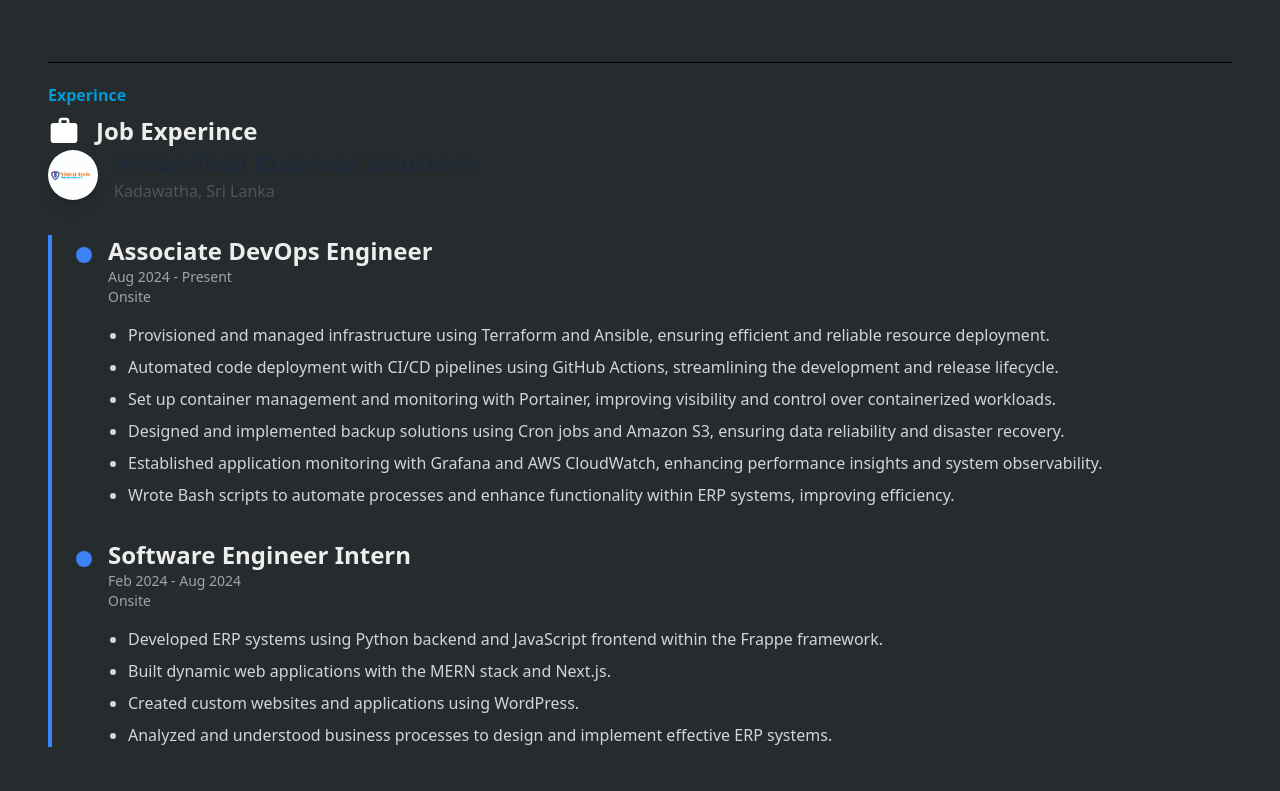
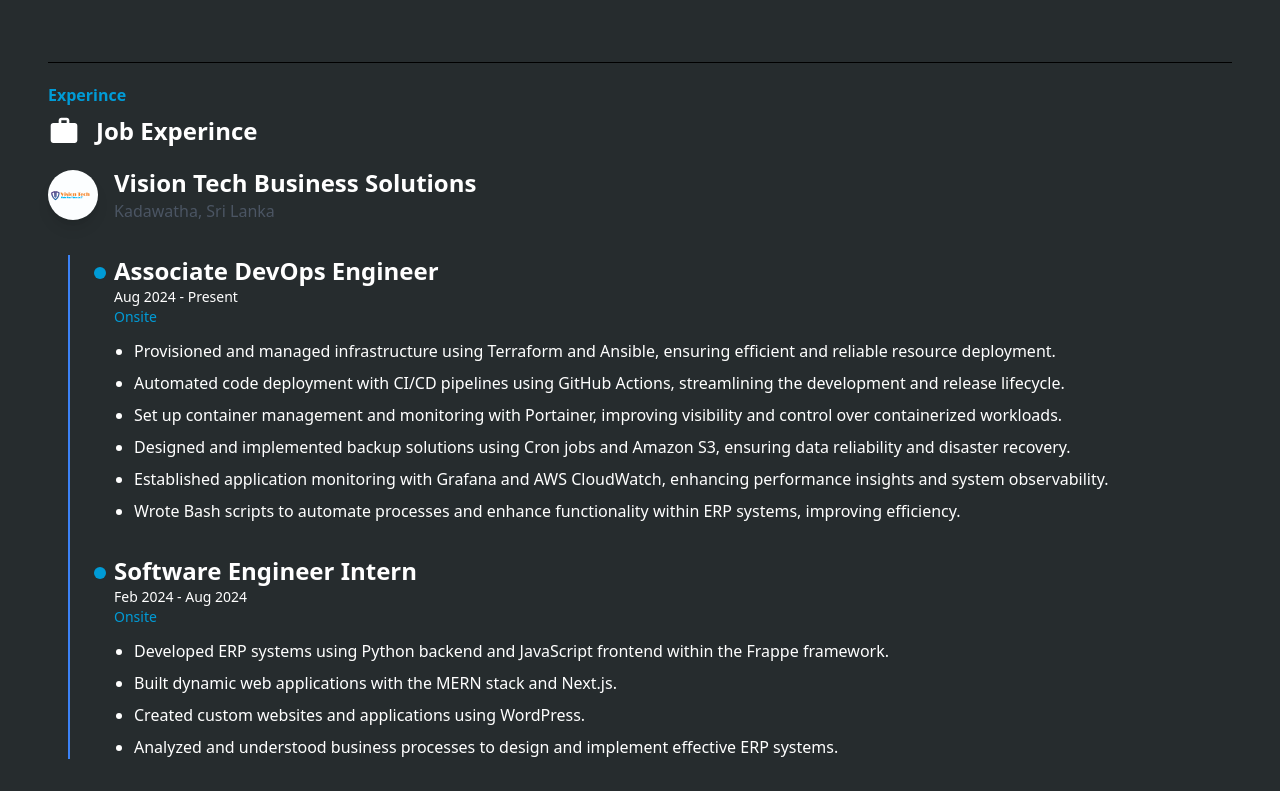
Before and after one commit to sumedha-niroshan/portfolio-, a Next.js app: page / in a window 1280 px wide. Shown: the part 574-1365 px from the top of the page. Built offline with nearby package versions, Linux system fonts and the light colour scheme.

Commit message:
job expirence part  created

```diff
--- a/src/app/[components]/ExperinceSection.jsx
+++ b/src/app/[components]/ExperinceSection.jsx
@@ -9,12 +9,12 @@ function ExperinceSection() {
       <div className="text-myblue text-base font-bold mt-5">Experince</div>
       <div className="flex items-center gap-2 space-x-2 mt-2">
         <MdOutlineWork className="w-8 h-8 text-textcolor" />
-        <p className="text-2xl font-semibold text-text-color ">Job Experince</p>
+        <p className="text-2xl font-semibold text-textcolor ">Job Experince</p>
       </div>
-      <div className="flex flex-col md:flex-row items-start md:items-center gap-4 mb-8">
+      <div className="flex flex-col md:flex-row items-start md:items-center gap-4 mb-8 mt-5">
         {/* Logo and Company Information */}
-        <div className="flex items-center gap-4">
-          <div>
+        <div className="flex items-center gap-4 ">
+          <div className="">
             <Image
               src="/education/visiontechbs_logo.jpeg"
               width={50}
@@ -24,7 +24,7 @@ function ExperinceSection() {
             />
           </div>
           <div>
-            <p className="text-lg font-semibold text-gray-800 dark:text-white md:text-2xl">
+            <p className="text-lg font-semibold text-textcolor md:text-2xl">
               Vision Tech Business Solutions
             </p>
             <p className="text-sm text-gray-600 dark:text-gray-400 md:text-base">
@@ -35,7 +35,7 @@ function ExperinceSection() {
       </div>
 
       {/* Timeline Section */}
-      <div className="relative border-l-4 border-blue-500 pl-6">
+      <div className="relative border-l-2 border-blue-500 pl-3 md:pl-6 ml-5">
         {/* Associate DevOps Engineer Role */}
         <TimelineItem
           role="Associate DevOps Engineer"
--- a/src/app/[components]/TimelineItem.jsx
+++ b/src/app/[components]/TimelineItem.jsx
@@ -1,13 +1,16 @@
 export default function TimelineItem({ role, period, location, points }) {
   return (
-      <div className="relative pl-8 mb-8">
-        <div className="absolute mt-3 left-0 w-4 h-4 bg-blue-500 rounded-full"></div>
-        <h2 className="text-2xl font-semibold">{role}</h2>
-        <p className="text-sm text-gray-400">{period}</p>
-        <p className="text-sm text-gray-400 mb-4">{location}</p>
-        <ul className="list-disc pl-5 space-y-2">
+    <div className="relative pl-5 mb-8">
+      <div className="absolute mt-3 left-0 w-3 h-3 bg-myblue rounded-full"></div>
+      <h2 className="text-2xl font-semibold text-textcolor">{role}</h2>
+      <p className="text-sm text-textcolor">{period}</p>
+      <p className="text-sm text-myblue">{location}</p>
+      <ul className="list-disc pl-5 space-y-2 mt-3">
         {points.map((point, index) => (
-            <li key={index} className="text-gray-300">
+          <li
+            key={index}
+            className="text-sm md:text-base font-semibold md:font-normal text-textcolor"
+          >
             {point}
           </li>
         ))}
```
Lines whose indentation alone changed are shown as unchanged.
